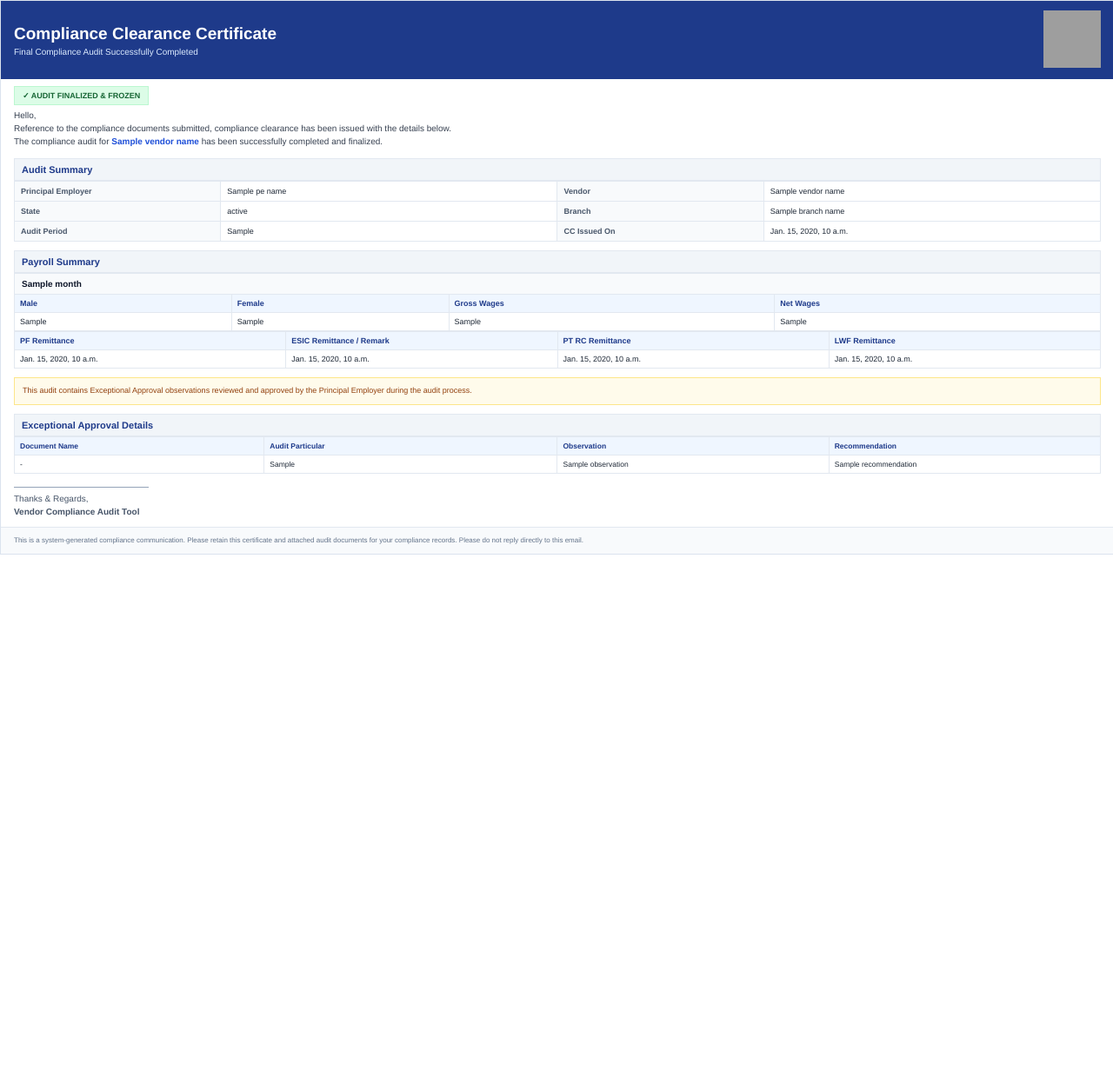
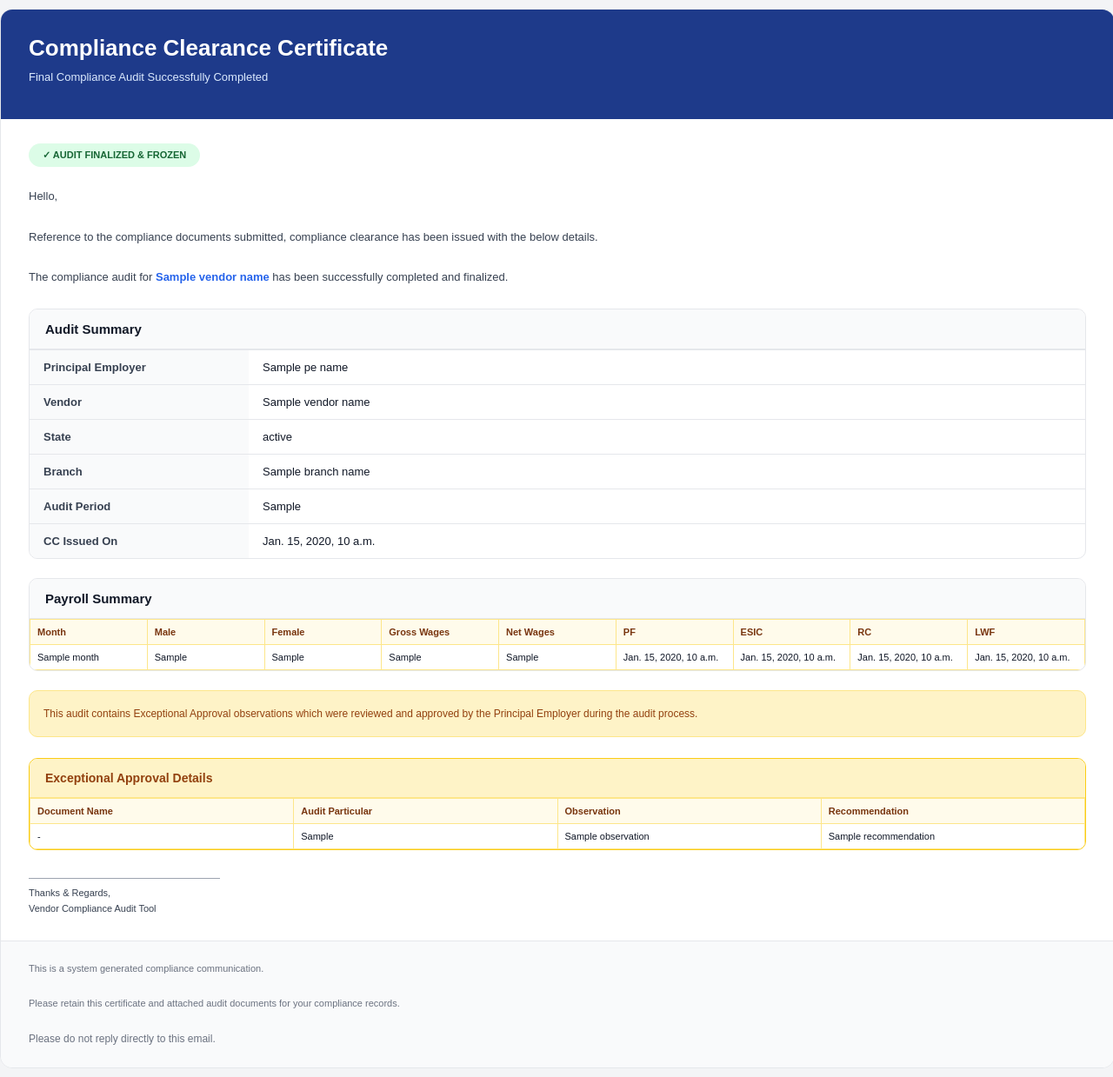
Before and after one commit to worldofMayur/HRcompliance, a Django app: template hr_compliance_backend/templates/auditor/compliance_clearance_email.html in a window 1280 px wide. Shown: the whole page at 87% size. Before the commit the page ends 638 px from the top, so only its background shows below. Run offline with Django 5.2, Linux system fonts and the light colour scheme; the template is opened without the code that fills it: most values are stand-ins (such as "Sample title", 1, 10 or a date in 2020); grey boxes are pictures that could not be loaded.

Commit message:
Fixed allaolaizkaikzaizkaikaikaizkauzjokaokij

```diff
--- a/hr_compliance_backend/templates/auditor/compliance_clearance_email.html
+++ b/hr_compliance_backend/templates/auditor/compliance_clearance_email.html
@@ -1,111 +1,542 @@
-{% load static %}
 <!DOCTYPE html>
 <html>
+
 <head>
-<meta charset="utf-8" />
+
+<meta charset="utf-8">
+
 <style>
-@page { size: A4 portrait; margin: 14mm; }
-body { margin:0; padding:0; font-family:Helvetica, Arial, sans-serif; font-size:10px; color:#1f2937; background:#ffffff; }
-.card { width:100%; border:1px solid #dbe3ee; background:#ffffff; }
-.header-table { width:100%; border-collapse:collapse; background:#1e3a8a; }
-.header-table td { border:0; vertical-align:middle; padding:11px 15px; }
-.header-text { color:#ffffff; }
-.title { font-size:19px; font-weight:bold; color:#ffffff; line-height:1.25; }
-.subtitle { margin-top:4px; font-size:10px; color:#dbeafe; }
-.logo-cell { width:88px; text-align:right; }
-.logo { width:66px; height:66px; }
-.content { padding:13px 15px 10px; }
-.badge { background:#dcfce7; color:#166534; border:1px solid #bbf7d0; padding:5px 9px; font-size:9px; font-weight:bold; }
-.message { margin:10px 0 12px; font-size:10px; line-height:1.5; color:#374151; }
-.highlight { color:#1d4ed8; font-weight:bold; }
-.section-title { padding:6px 8px; margin:10px 0 0; font-size:11px; font-weight:bold; color:#1e3a8a; background:#f1f5f9; border:1px solid #e2e8f0; }
-.summary-table,.data-table { width:100%; border-collapse:collapse; }
-.summary-table td { border:1px solid #e2e8f0; padding:6px 7px; font-size:9px; vertical-align:top; word-wrap:break-word; }
-.summary-label { background:#f8fafc; color:#475569; font-weight:bold; width:19%; }
-.summary-value { width:31%; }
-.data-table th,.data-table td { border:1px solid #e2e8f0; padding:5px 6px; font-size:9px; vertical-align:top; text-align:left; word-wrap:break-word; }
-.data-table th { background:#eff6ff; color:#1e3a8a; font-weight:bold; }
-.payroll-month { padding:6px 8px; background:#f8fafc; border:1px solid #e2e8f0; border-bottom:0; color:#0f172a; font-weight:bold; font-size:10px; }
-.payroll-block { margin:0 0 8px; }
-.na { color:#92400e; font-weight:bold; }
-.reason { margin-top:3px; font-size:8px; line-height:1.35; color:#92400e; }
-.notice { margin-top:10px; padding:8px 9px; background:#fffbeb; border:1px solid #fde68a; color:#92400e; font-size:9px; line-height:1.5; }
-.exception-table th,.exception-table td { font-size:8.5px; }
-.signature { margin-top:15px; font-size:10px; line-height:1.5; color:#475569; }
-.signature-rule { width:155px; border-top:1px solid #94a3b8; margin-bottom:5px; }
-.footer { padding:9px 15px; background:#f8fafc; border-top:1px solid #e2e8f0; color:#64748b; font-size:8px; line-height:1.5; }
+
+@page{
+    size:A4;
+    margin:22px;
+}
+
+body{
+    margin:0;
+    padding:0;
+    background:#f3f4f6;
+    font-family:Arial,sans-serif;
+    color:#111827;
+}
+
+.table-responsive{
+    width:100%;
+    overflow-x:auto;
+}
+
+.container{
+    width:100%;
+    background:#f3f4f6;
+    padding:10px 0;
+}
+
+.card{
+    width:100%;
+    background:#ffffff;
+    border-radius:14px;
+    overflow:hidden;
+    border:1px solid #e5e7eb;
+}
+
+.header{
+    background:#1e3a8a;
+    padding:28px 32px;
+    color:white;
+}
+
+.header h1{
+    margin:0;
+    font-size:26px;
+    font-weight:bold;
+    line-height:1.3;
+}
+
+.header p{
+    margin-top:8px;
+    font-size:13px;
+    color:#dbeafe;
+}
+
+.content{
+    padding:28px 32px;
+}
+
+.badge{
+    display:inline-block;
+    background:#dcfce7;
+    color:#166534;
+    padding:7px 16px;
+    border-radius:999px;
+    font-size:11px;
+    font-weight:bold;
+    margin-bottom:22px;
+}
+
+.message{
+    font-size:13px;
+    line-height:1.8;
+    margin-bottom:24px;
+    color:#374151;
+}
+
+.summary-card{
+    border:1px solid #e5e7eb;
+    border-radius:10px;
+    overflow:hidden;
+    margin-bottom:22px;
+}
+
+.summary-header{
+    background:#f9fafb;
+    padding:14px 18px;
+    font-size:15px;
+    font-weight:bold;
+    color:#111827;
+    border-bottom:1px solid #e5e7eb;
+}
+
+.summary-table{
+    width:100%;
+    border-collapse:collapse;
+}
+
+.summary-table td{
+    border-top:1px solid #e5e7eb;
+    padding:12px 16px;
+    font-size:13px;
+    vertical-align:top;
+}
+
+.label{
+    background:#f9fafb;
+    width:220px;
+    font-weight:bold;
+    color:#374151;
+}
+
+.note{
+    margin-top:20px;
+    background:#fef3c7;
+    border:1px solid #fde68a;
+    padding:16px;
+    border-radius:10px;
+    color:#92400e;
+    font-size:12px;
+    line-height:1.7;
+}
+
+.exception-card{
+    margin-top:24px;
+    border:1px solid #facc15;
+    border-radius:10px;
+    overflow:hidden;
+}
+
+.exception-item{
+    border-bottom:1px solid #fde68a;
+    padding:14px 16px;
+}
+
+.exception-item:last-child{
+    border-bottom:none;
+}
+
+.exception-row{
+    margin-bottom:10px;
+}
+
+.exception-row strong{
+    display:block;
+    color:#78350f;
+    font-size:12px;
+    margin-bottom:4px;
+}
+
+.exception-row span{
+    display:block;
+    font-size:12px;
+    color:#111827;
+    line-height:1.6;
+    word-break:break-word;
+}
+
+.exception-header{
+    background:#fef3c7;
+    padding:14px 18px;
+    font-size:14px;
+    font-weight:bold;
+    color:#92400e;
+    border-bottom:1px solid #fde68a;
+}
+
+.exception-table{
+    width:100%;
+    border-collapse:collapse;
+    table-layout:fixed;
+}
+
+.exception-table th,
+.exception-table td{
+    border:1px solid #fde68a;
+    padding:8px;
+    font-size:11px;
+    vertical-align:top;
+    word-wrap:break-word;
+    overflow-wrap:break-word;
+}
+
+.exception-table th{
+    background:#fffbeb;
+    color:#78350f;
+    text-align:left;
+}
+
+.signature{
+    margin-top:32px;
+}
+
+.signature-line{
+    width:220px;
+    border-top:1px solid #9ca3af;
+    margin-bottom:8px;
+}
+
+.signature-text{
+    font-size:11px;
+    color:#374151;
+    line-height:1.6;
+}
+
+.footer{
+    padding:22px 32px;
+    background:#f9fafb;
+    border-top:1px solid #e5e7eb;
+    font-size:11px;
+    color:#6b7280;
+    line-height:1.8;
+}
+
+.highlight{
+    color:#2563eb;
+    font-weight:bold;
+}
+
+.small-text{
+    font-size:12px;
+    color:#6b7280;
+}
+
 </style>
+
 </head>
+
 <body>
+
+<div class="container">
+
     <div class="card">
-  <!-- PDF-safe table layout: the circular badge is pre-rendered in the PNG. -->
-  <table class="header-table"><tr>
-    <td class="header-text">
-      <div class="title">Compliance Clearance Certificate</div>
-      <div class="subtitle">Final Compliance Audit Successfully Completed</div>
-    </td>
-    <td class="logo-cell">
-      <img src="{% static 'images/KekulBiz-circle.png' %}" width="66" height="66" class="logo" alt="Kekul Bizserv" />
-    </td>
-  </tr></table>
-  <div class="content">
-    <span class="badge">&#10003; AUDIT FINALIZED &amp; FROZEN</span>
-    <div class="message">
-      Hello,<br />
-      Reference to the compliance documents submitted, compliance clearance has been issued with the details below.<br />
-      The compliance audit for <span class="highlight">{{ vendor_name }}</span> has been successfully completed and finalized.
+
+        <!-- HEADER -->
+
+        <div class="header">
+
+            <h1>
+                Compliance Clearance Certificate
+            </h1>
+
+            <p>
+                Final Compliance Audit Successfully Completed
+            </p>
+
         </div>
 
-    <div class="section-title">Audit Summary</div>
+        <!-- CONTENT -->
+
+        <div class="content">
+
+            <div class="badge">
+                ✓ AUDIT FINALIZED & FROZEN
+            </div>
+
+            <!-- MESSAGE -->
+
+            <div class="message">
+
+                Hello,
+
+                <br><br>
+
+                Reference to the compliance documents submitted,
+                compliance clearance has been issued with the below details.
+
+                <br><br>
+
+                The compliance audit for
+                <span class="highlight">
+                    {{ vendor_name }}
+                </span>
+                has been successfully completed and finalized.
+
+            </div>
+
+            <!-- SUMMARY -->
+
+            <div class="summary-card">
+
+                <div class="summary-header">
+                    Audit Summary
+                </div>
+
                 <table class="summary-table">
-      <tr><td class="summary-label">Principal Employer</td><td class="summary-value">{{ pe_name }}</td><td class="summary-label">Vendor</td><td class="summary-value">{{ vendor_name }}</td></tr>
-      <tr><td class="summary-label">State</td><td class="summary-value">{{ state }}</td><td class="summary-label">Branch</td><td class="summary-value">{{ branch_name }}</td></tr>
-      <tr><td class="summary-label">Audit Period</td><td class="summary-value">{{ audit_period }}</td><td class="summary-label">CC Issued On</td><td class="summary-value">{{ generated_at }}</td></tr>
+
+                    <tr>
+                        <td class="label">
+                            Principal Employer
+                        </td>
+
+                        <td>
+                            {{ pe_name }}
+                        </td>
+                    </tr>
+
+                    <tr>
+                        <td class="label">
+                            Vendor
+                        </td>
+
+                        <td>
+                            {{ vendor_name }}
+                        </td>
+                    </tr>
+
+                    <tr>
+                        <td class="label">
+                            State
+                        </td>
+
+                        <td>
+                            {{ state }}
+                        </td>
+                    </tr>
+
+                    <tr>
+                        <td class="label">
+                            Branch
+                        </td>
+
+                        <td>
+                            {{ branch_name }}
+                        </td>
+                    </tr>
+
+                    <tr>
+                        <td class="label">
+                            Audit Period
+                        </td>
+
+                        <td>
+                            {{ audit_period }}
+                        </td>
+                    </tr>
+
+                    <tr>
+                        <td class="label">
+                            CC Issued On
+                        </td>
+
+                        <td>
+                            {{ generated_at }}
+                        </td>
+                    </tr>
+
                 </table>
 
-    <div class="section-title">Payroll Summary</div>
+            </div>
+
+            <!-- COMPLIANCE SUMMARY -->
+
+            <div class="summary-card">
+
+    <div class="summary-header">
+        Payroll Summary
+    </div>
+
+    <table class="exception-table">
+
+        <thead>
+            <tr>
+                <th>Month</th>
+                <th>Male</th>
+                <th>Female</th>
+                <th>Gross Wages</th>
+                <th>Net Wages</th>
+                <th>PF</th>
+                <th>ESIC</th>
+                <th>RC</th>
+                <th>LWF</th>
+            </tr>
+        </thead>
+
+        <tbody>
+
         {% for row in payroll_data %}
-      <div class="payroll-block">
-        <div class="payroll-month">{{ row.month|default:"-" }}</div>
-        <table class="data-table">
-          <tr><th width="20%">Male</th><th width="20%">Female</th><th width="30%">Gross Wages</th><th width="30%">Net Wages</th></tr>
-          <tr><td>{{ row.male_employees|default_if_none:"-" }}</td><td>{{ row.female_employees|default_if_none:"-" }}</td><td>{{ row.gross_wages|default_if_none:"-" }}</td><td>{{ row.net_wages|default_if_none:"-" }}</td></tr>
-        </table>
-        <table class="data-table">
-          <tr><th width="25%">PF Remittance</th><th width="25%">ESIC Remittance / Remark</th><th width="25%">PT RC Remittance</th><th width="25%">LWF Remittance</th></tr>
+
             <tr>
+                <td>{{ row.month }}</td>
+                <td>{{ row.male_employees }}</td>
+                <td>{{ row.female_employees }}</td>
+                <td>{{ row.gross_wages }}</td>
+                <td>{{ row.net_wages }}</td>
                 <td>{{ row.pf_remittance_date|default:"-" }}</td>
+
                 <td>
                     {% if row.esic_not_applicable %}
-                <span class="na">Not Applicable</span>
-                {% if row.esic_not_applicable_reason %}<div class="reason"><b>Remark:</b> {{ row.esic_not_applicable_reason }}</div>{% endif %}
-              {% else %}{{ row.esic_remittance_date|default:"-" }}{% endif %}
+                        <strong>Not Applicable</strong>
+
+                        {% if row.esic_not_applicable_reason %}
+                            <div style="font-size:9px; color:#92400e; margin-top:4px; word-wrap:break-word;">
+                                <strong>Remark:</strong>
+                                {{ row.esic_not_applicable_reason }}
+                            </div>
+                        {% endif %}
+                    {% else %}
+                        {{ row.esic_remittance_date|default:"-" }}
+                    {% endif %}
                 </td>
-            <td>{% if row.pt_rc_not_applicable %}<span class="na">Not Applicable</span>{% else %}{{ row.rc_remittance_date|default:"-" }}{% endif %}</td>
-            <td>{% if row.lwf_not_applicable %}<span class="na">Not Applicable</span>{% else %}{{ row.lwf_remittance_date|default:"-" }}{% endif %}</td>
+
+
+                <td>
+                    {% if row.pt_rc_not_applicable %}
+                        Not Applicable
+                    {% else %}
+                        {{ row.rc_remittance_date|default:"-" }}
+                    {% endif %}
+                </td>
+
+                <td>
+                    {% if row.lwf_not_applicable %}
+                        Not Applicable
+                    {% else %}
+                        {{ row.lwf_remittance_date|default:"-" }}
+                    {% endif %}
+                </td>
+
             </tr>
-        </table>
-      </div>
+
         {% empty %}
-      <table class="data-table"><tr><td align="center">No payroll data available.</td></tr></table>
+
+            <tr>
+                <td colspan="9" style="text-align:center;">
+                    No payroll data available.
+                </td>
+            </tr>
+
         {% endfor %}
 
+        </tbody>
+
+    </table>
+
+</div>
+            <!-- EXCEPTIONAL APPROVAL NOTE -->
+
             {% if exceptional_entries %}
-      <div class="notice">This audit contains Exceptional Approval observations reviewed and approved by the Principal Employer during the audit process.</div>
-      <div class="section-title">Exceptional Approval Details</div>
-      <table class="data-table exception-table" repeat="1">
-        <thead><tr><th width="23%">Document Name</th><th width="27%">Audit Particular</th><th width="25%">Observation</th><th width="25%">Recommendation</th></tr></thead>
+
+            <div class="note">
+
+                This audit contains Exceptional Approval observations
+                which were reviewed and approved by the Principal Employer
+                during the audit process.
+
+            </div>
+
+            <!-- EXCEPTION TABLE -->
+
+<div class="exception-card">
+
+    <div class="exception-header">
+        Exceptional Approval Details
+    </div>
+
+<div class="table-responsive">
+
+    <table class="exception-table">
+
+        <thead>
+            <tr>
+                <th>Document Name</th>
+                <th>Audit Particular</th>
+                <th>Observation</th>
+                <th>Recommendation</th>
+            </tr>
+        </thead>
+
         <tbody>
+
             {% for item in exceptional_entries %}
-            <tr><td>{{ item.document_name|default:"-" }}</td><td>{{ item.audit_particular|default:"-" }}</td><td>{{ item.observation|default:"-" }}</td><td>{{ item.recommendation|default:"-" }}</td></tr>
+
+            <tr>
+                <td>{{ item.document_name|default:"-" }}</td>
+                <td>{{ item.audit_particular|default:"-" }}</td>
+                <td>{{ item.observation|default:"-" }}</td>
+                <td>{{ item.recommendation|default:"-" }}</td>
+            </tr>
+
             {% endfor %}
+
         </tbody>
+
     </table>
+
+</div>
+</div>
 {% endif %}
 
-    <div class="signature"><div class="signature-rule"></div>Thanks &amp; Regards,<br /><b>Vendor Compliance Audit Tool</b></div>
+<!-- SIGNATURE -->
+
+<div class="signature">
+
+                <div class="signature-line"></div>
+
+                <div class="signature-text">
+
+                    Thanks & Regards,
+
+                    <br>
+
+                    Vendor Compliance Audit Tool
+
                 </div>
-  <div class="footer">This is a system-generated compliance communication. Please retain this certificate and attached audit documents for your compliance records. Please do not reply directly to this email.</div>
+
             </div>
+
+        </div>
+
+        <!-- FOOTER -->
+
+        <div class="footer">
+
+            This is a system generated compliance communication.
+
+            <br><br>
+
+            Please retain this certificate and attached audit documents for your compliance records.
+
+            <br><br>
+
+            <span class="small-text">
+
+                Please do not reply directly to this email.
+
+            </span>
+
+        </div>
+
+    </div>
+
+</div>
+
 </body>
+
 </html>
```
Lines whose indentation alone changed are shown as unchanged.
